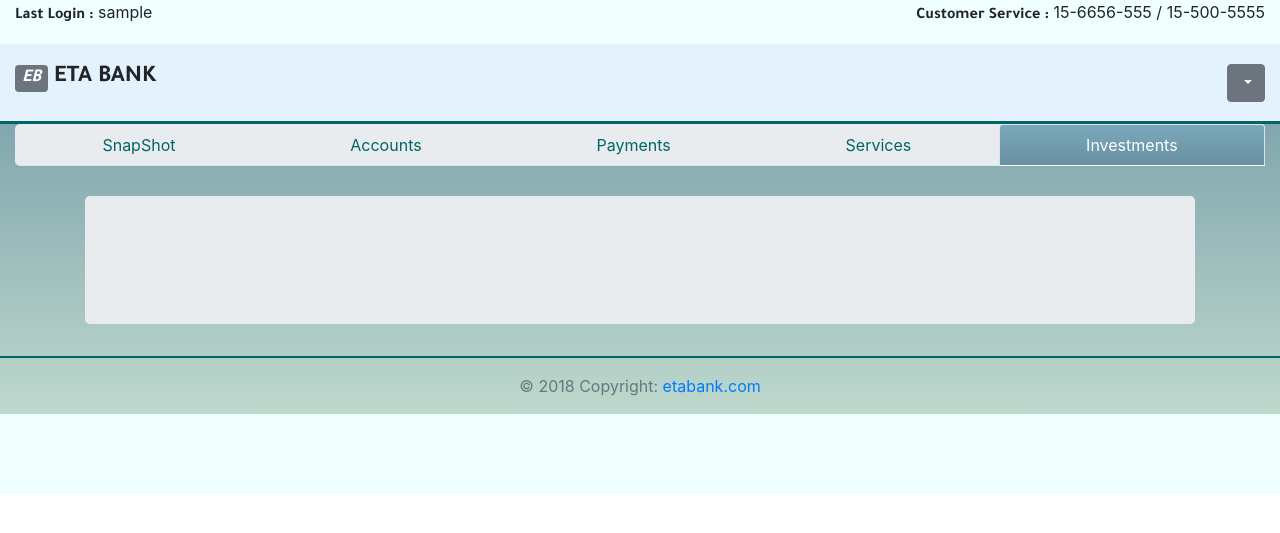
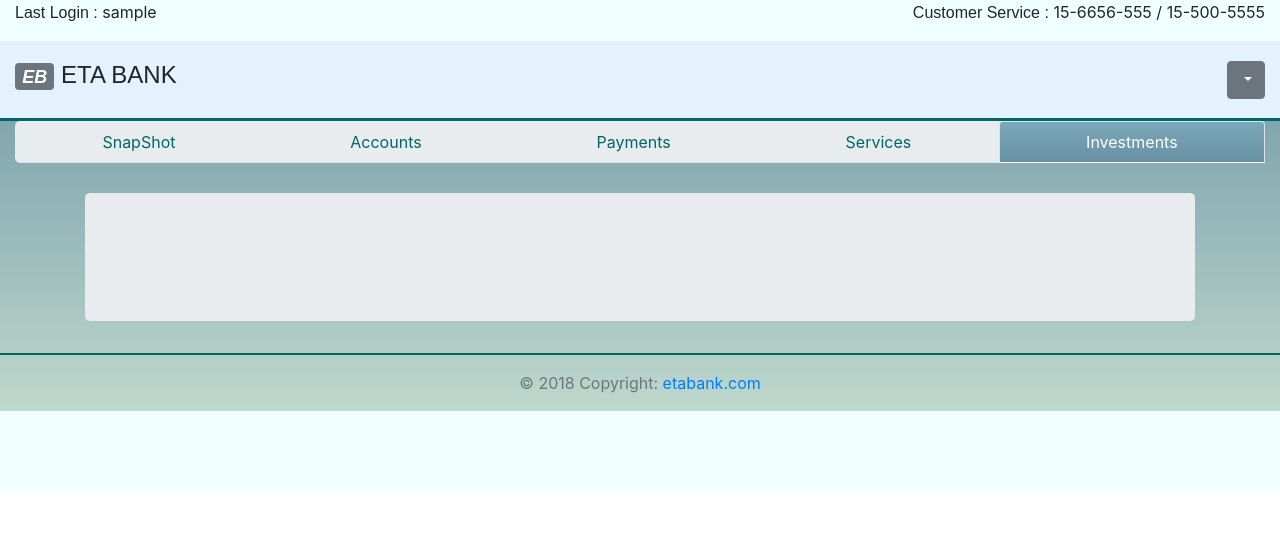
Before and after one commit to pratiks14/newbankapp, a Flask app: template templates/investments.html in a window 1280 px wide. Shown: the top 533 px of the page. Run offline with Flask 2, Linux system fonts and the light colour scheme; the template is opened without the code that fills it: most values are stand-ins (such as "Sample title", 1, 10 or a date in 2020); parts of the project's set-up code (start-up, migrations or seed data) failed here and were passed over; some libraries are stand-ins or nearby versions; some web fonts are replaced.

Commit message:
Update investments.html

```diff
--- a/templates/investments.html
+++ b/templates/investments.html
@@ -4,30 +4,26 @@
     <meta charset="UTF-8">
     <meta name="viewport" content="width=device-width, initial-scale=1.0">
     <meta http-equiv="X-UA-Compatible" content="ie=edge">
-    <link href="https://fonts.googleapis.com/css?family=Tajawal:700" rel="stylesheet">
+    <link rel="shortcut icon" href="{{ url_for('static', filename='favicon.ico') }}">
+    <title>ETA Bank</title>
+    <link rel="stylesheet" type="text/css" href="{{url_for('static',filename='bootstrap.min.css')}}">
 
-    <title>THE Bank</title>
-    <link href="https://fonts.googleapis.com/css?family=Open+Sans:400,600" rel="stylesheet">
-    <!-- Bootstrap Core CSS -->
-    <link rel="stylesheet" href="https://stackpath.bootstrapcdn.com/bootstrap/4.1.1/css/bootstrap.min.css" integrity="sha384-WskhaSGFgHYWDcbwN70/dfYBj47jz9qbsMId/iRN3ewGhXQFZCSftd1LZCfmhktB" crossorigin="anonymous">
-    <!-- Custom CSS -->
-    <!-- <link href="templates/css/sb-admin.css" rel="stylesheet"> -->
-    <!-- <link rel="stylesheet" type="text/css" href="{{url_for('static',filename='style1.css')}}"> -->
 
-    <!-- Morris Charts CSS -->
-    <!-- <link href="css/plugins/morris.css" rel="stylesheet"> -->
-
-    <!-- Custom Fonts -->
-	<link  href="{{url_for('static',filename='font-awesome2/css/fontawesome-all.min.css')}}" rel="stylesheet" type="text/css">
-
-    <!-- HTML5 Shim and Respond.js IE8 support of HTML5 elements and media queries -->
-    <!-- WARNING: Respond.js doesn't work if you view the page via file:// -->
-    <!--[if lt IE 9]>
-        <script src="https://oss.maxcdn.com/libs/html5shiv/3.7.0/html5shiv.js"></script>
-        <script src="https://oss.maxcdn.com/libs/respond.js/1.4.2/respond.min.js"></script>
-    <![endif]-->
-    <!-- <link rel="stylesheet" href="https://use.fontawesome.com/releases/v5.1.0/css/all.css" integrity="sha384-lKuwvrZot6UHsBSfcMvOkWwlCMgc0TaWr+30HWe3a4ltaBwTZhyTEggF5tJv8tbt" crossorigin="anonymous"> -->
+    <link rel="stylesheet" href="{{url_for('static',filename='fontawesome/css/all.min.css')}}" >
+    <!-- <link rel="stylesheet" href="..\static\fontawesome\css\all.min.css" >    -->
     <style>
+      @font-face {
+        font-family: Tajawal;
+        src: url("{{url_for('static',filename='fonts/Tajawal/Tajawal-Bold.ttf')}}");
+    }
+    @font-face {
+        font-family: Merriweather;
+        src: url("{{url_for('static',filename='fonts/Merriweather/Merriweather-Bold.ttf')}}");
+    }
+    @font-face {
+        font-family: Quicksand;
+        src: url("{{url_for('static',filename='fonts/Quicksand/Quicksand-Regular.ttf')}}");
+    }
         body{
     /* background-color: #E7E7EF; */
     height: 100%;
@@ -297,11 +293,10 @@ ul.nav.nav-tabs.nav-fill{
 
         </div>
     </footer>
-    <script src="https://code.jquery.com/jquery-3.3.1.min.js" integrity="sha256-FgpCb/KJQlLNfOu91ta32o/NMZxltwRo8QtmkMRdAu8=" crossorigin="anonymous"></script>
-    <script src="https://cdnjs.cloudflare.com/ajax/libs/popper.js/1.14.3/umd/popper.min.js" integrity="sha384-ZMP7rVo3mIykV+2+9J3UJ46jBk0WLaUAdn689aCwoqbBJiSnjAK/l8WvCWPIPm49" crossorigin="anonymous"></script>
-<script src="https://stackpath.bootstrapcdn.com/bootstrap/4.1.1/js/bootstrap.min.js" integrity="sha384-smHYKdLADwkXOn1EmN1qk/HfnUcbVRZyYmZ4qpPea6sjB/pTJ0euyQp0Mk8ck+5T" crossorigin="anonymous"></script>
-<script src = "{{url_for('static',filename='script1.js')}}"></script>
-<script>
+    <script src="{{url_for('static', filename='jquery.min.js')}}" ></script>
+        <script src="{{url_for('static', filename='popper.min.js')}}" ></script>
+        <script src="{{url_for('static', filename='bootstrap.min.js')}}" ></script>
+        <script>
 
 
 </script>
```
